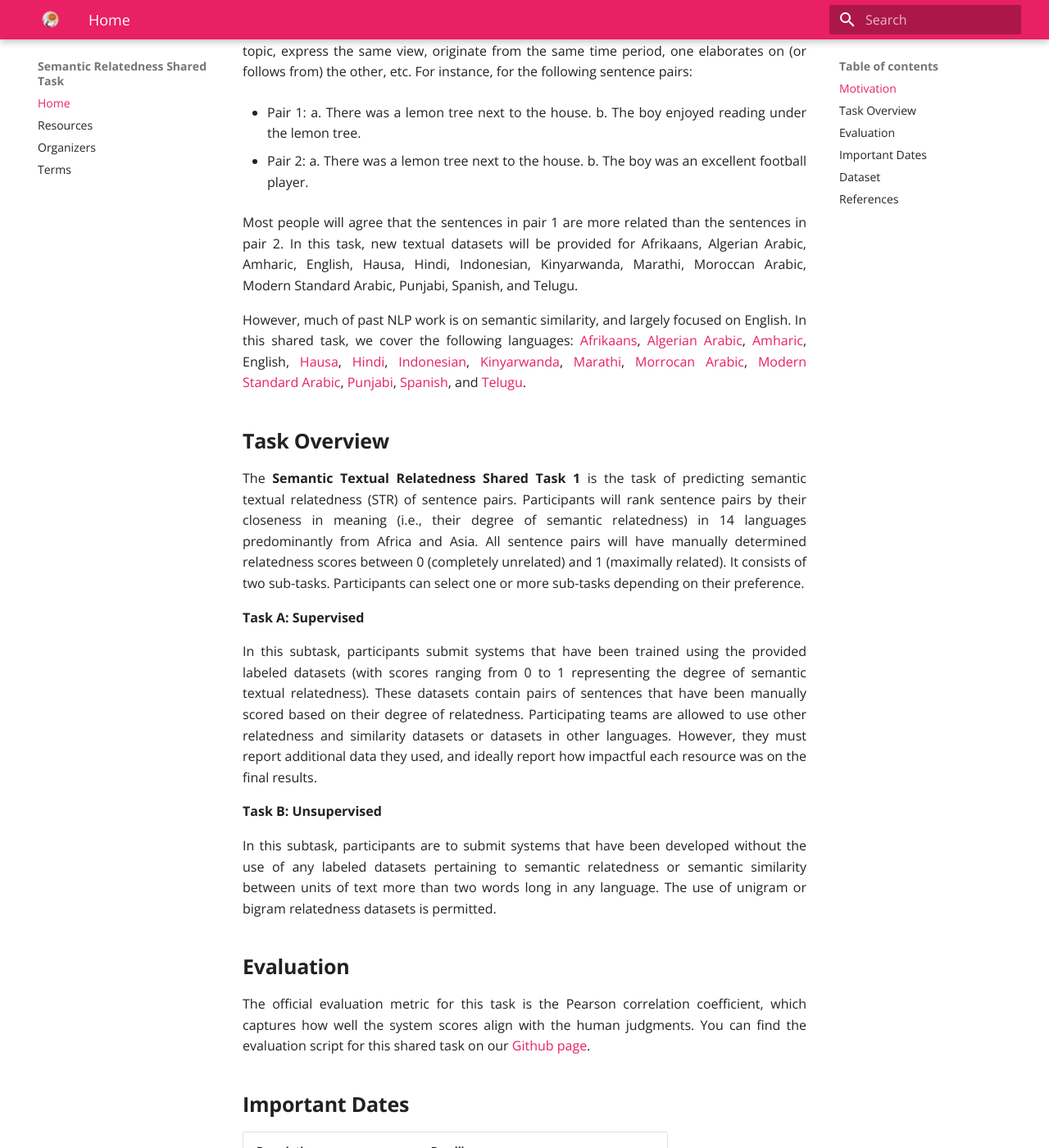
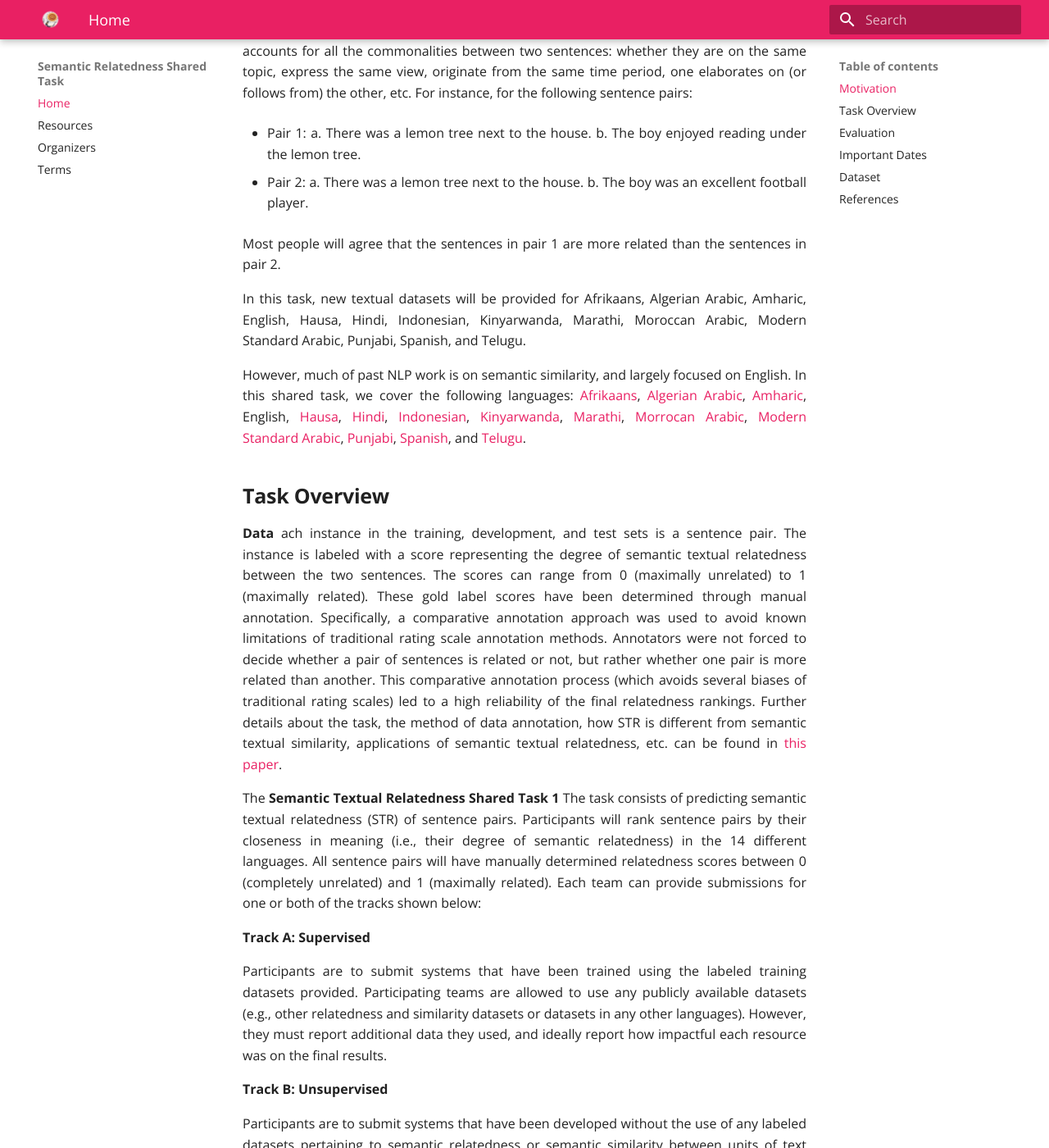
Before and after one commit to semantic-textual-relatedness/semantic-textual-relatedness.github.io, an MkDocs documentation site: the page built from docs/index.md, in a window 1280 px wide and 1400 px high, scrolled down 698 px. Shown: the whole window at 82% size. Built offline with MkDocs 1.6.1 and Material for MkDocs 9.7.7, drawn with Linux system fonts in a browser that asks for light colours; some of the changed text lies outside the part shown.

Commit message:
Update index.md

```diff
--- a/docs/index.md
+++ b/docs/index.md
@@ -3,7 +3,7 @@
 
 #   **SemEval 2024 Task 1: Semantic Textual Relatedness (STR)**
 ---
-An international shared task on automatically detecting the degree of semantic relatedness between pairs of sentences. New textual datasets will be provided for many African and Asian languages, as well as English and Spanish.
+A shared task on automatically detecting the degree of semantic relatedness between pairs of sentences. New textual datasets will be provided for Afrikaans, Algerian Arabic, Amharic, English, Hausa, Hindi, Indonesian, Kinyarwanda, Marathi, Moroccan Arabic, Modern Standard Arabic, Punjabi, Spanish, and Telugu.
 
 ---
  Part of the [18th International Workshop on Semantic Evaluation](https://semeval.github.io/SemEval2024/tasks.html)
@@ -44,27 +44,37 @@ Two sentences are considered semantically similar when they have a paraphrasal o
  - Pair 2: a. There was a lemon tree next to the house. b. The boy was an excellent football player.
 
 Most people will agree that the sentences in pair 1 are more related than the sentences in pair 2.
+
 In this task, new textual datasets will be provided for Afrikaans, Algerian Arabic, Amharic, English, Hausa, Hindi, Indonesian, Kinyarwanda, Marathi, Moroccan Arabic, Modern Standard Arabic, Punjabi, Spanish, and Telugu.
 
 
 However, much of past NLP work is on semantic similarity, and largely focused on English. In this shared task, we cover the following languages: [Afrikaans](https://en.wikipedia.org/wiki/Afrikaans), [Algerian Arabic](https://en.wikipedia.org/wiki/Algerian_Arabic), [Amharic](https://en.wikipedia.org/wiki/Amharic), English, [Hausa](https://en.wikipedia.org/wiki/Hausa_language), [Hindi](https://en.wikipedia.org/wiki/Hindi), [Indonesian](https://en.wikipedia.org/wiki/Indonesian_language), [Kinyarwanda](https://en.wikipedia.org/wiki/Kinyarwanda), [Marathi](https://en.wikipedia.org/wiki/Marathi_language), [Morrocan Arabic](https://en.wikipedia.org/wiki/Moroccan_Arabic), [Modern Standard Arabic](https://en.wikipedia.org/wiki/Modern_Standard_Arabic), [Punjabi](https://en.wikipedia.org/wiki/Punjabi_language), [Spanish](https://en.wikipedia.org/wiki/Spanish_language), and [Telugu](https://en.wikipedia.org/wiki/Telugu_language).
 
 ## **Task Overview**
+<p>
+ <strong>Data</strong>
+ ach instance in the training, development, and test sets is a sentence pair. The instance is labeled with a score representing the degree of semantic textual relatedness between the two sentences. The scores can range from 0 (maximally unrelated) to 1 (maximally related). These gold label scores have been determined through manual annotation. Specifically, a comparative annotation approach was used to avoid known limitations of traditional rating scale annotation methods. Annotators were not forced to decide whether a pair of sentences is related or not, but rather whether one pair is more related than another. This comparative annotation process (which avoids several biases of traditional rating scales) led to a high reliability of the final relatedness rankings.
+Further details about the task, the method of data annotation, how STR is different from semantic textual similarity, applications of semantic textual relatedness, etc. can be found in <a href="https://aclanthology.org/2023.eacl-main.55.pdf">this paper</a>.
+</p>
+
 <p>The <strong> Semantic Textual Relatedness Shared Task 1</strong>
-is the task of predicting semantic textual relatedness (STR) of sentence pairs. Participants will rank sentence pairs by their closeness in meaning (i.e., their degree of semantic relatedness) in 14 languages predominantly from Africa and Asia. All sentence pairs will have manually determined relatedness scores between 0 (completely unrelated) and 1 (maximally related). It consists of two sub-tasks. Participants can select one or more sub-tasks depending on their preference.</p>
+The task consists of predicting semantic textual relatedness (STR) of sentence pairs. Participants will rank sentence pairs by their closeness in meaning (i.e., their degree of semantic relatedness) in the 14 different languages. All sentence pairs will have manually determined relatedness scores between 0 (completely unrelated) and 1 (maximally related). Each team can provide submissions for one or both of the tracks shown below:
+</p>
 
-<p><strong>Task A: Supervised</strong></p>
+<p><strong>Track A: Supervised</strong></p>
 
-<p> In this subtask, participants submit systems that have been trained using the provided labeled datasets (with scores ranging from 0 to 1 representing the degree of semantic textual relatedness). These datasets contain pairs of sentences that have been manually scored based on their degree of relatedness. Participating teams are allowed to use other relatedness and similarity datasets or datasets in other languages. However, they must report additional data they used, and ideally report how impactful each resource was on the final results.</p>
+<p> Participants are to submit systems that have been trained using the labeled training datasets provided. Participating teams are allowed to use any publicly available datasets (e.g., other relatedness and similarity datasets or datasets in any other languages). However, they must report additional data they used, and ideally report how impactful each resource was on the final results.
+</p>
 
 
-<p><strong>Task B: Unsupervised</strong></p>
+<p><strong>Track B: Unsupervised</strong></p>
 
-<p> In this subtask, participants are to submit systems that have been developed without the use of any labeled datasets pertaining to semantic relatedness or semantic similarity between units of text more than two words long in any language. The use of unigram or bigram relatedness datasets is permitted. </p>
+<p> Participants are to submit systems that have been developed without the use of any labeled datasets pertaining to semantic relatedness or semantic similarity between units of text more than two words long in any language. The use of unigram or bigram relatedness datasets (from any language) is permitted.
+ </p>
 
 ## **Evaluation**
 
-The official evaluation metric for this task is the Pearson correlation coefficient, which captures how well the system scores align with the human judgments. You can find the evaluation script for this shared task on our [Github page](https://github.com/semantic-textual-relatedness/Semantic_Relatedness_SemEval2024/blob/main/evaluation_script/evaluation.py).
+The official evaluation metric for this task is the Spearman correlation coefficient, which captures how well the system-predicted rankings of test instances align with human judgments. You can find the evaluation script for this shared task on our [Github page](https://github.com/semantic-textual-relatedness/Semantic_Relatedness_SemEval2024/blob/main/evaluation_script/evaluation.py).
 ## **Important Dates**
 
 | Descriptions                 | Deadlines                                    |
```
